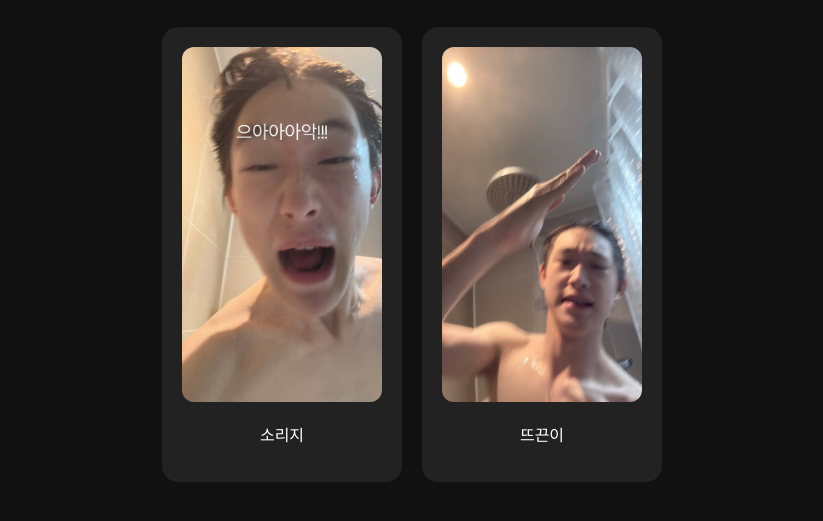
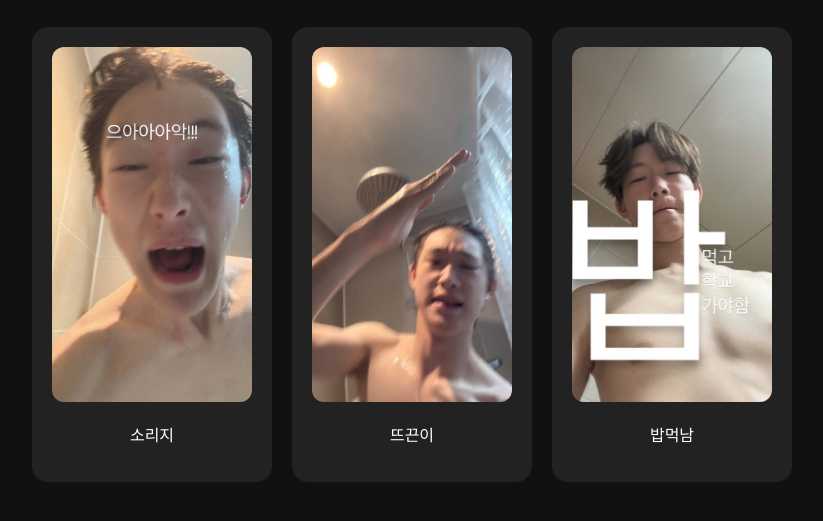
Before and after one commit to babokimbj/jjh3441, a plain HTML site: page index.html in a window 1280 px wide. Shown: the part 79-600 px from the top of the page, without its empty margins (228-1051 px from the left). Drawn offline with Linux system fonts and the light colour scheme.

Commit message:
Update index.html

```diff
--- a/index.html
+++ b/index.html
@@ -16,6 +16,10 @@
       <img src="images/character2.jpg" alt="캐릭터 2">
       <p>뜨끈이</p>
     </div>
+    <div class="card" onclick="location.href='character3.html'">
+      <img src="images/character3.jpg" alt="캐릭터 3">
+      <p>밥먹남</p>
+    </div>
   </div>
 </body>
 </html>
```
